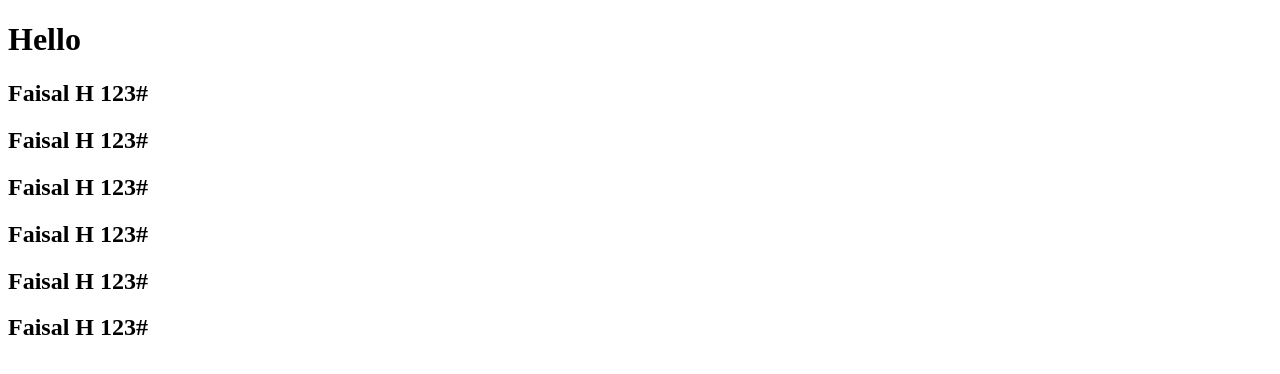
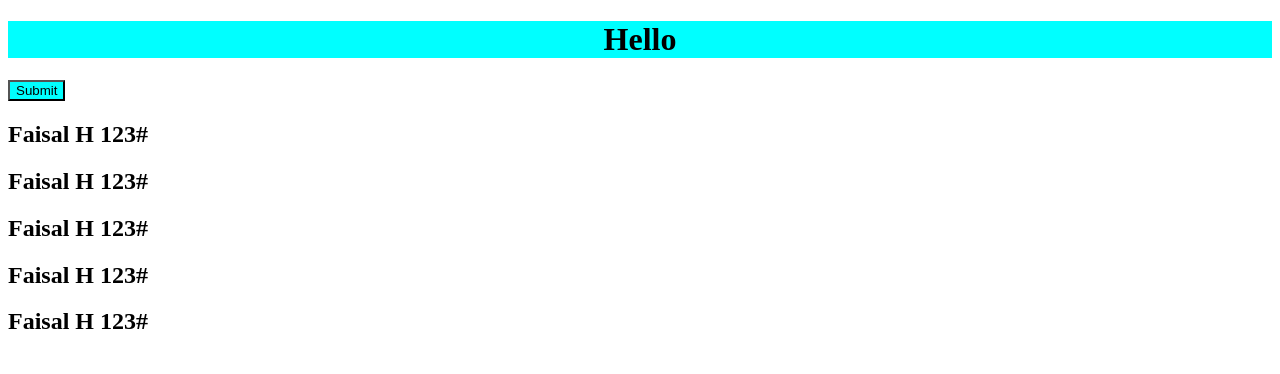
Before and after one commit to faisal-hdev/oliyo, a plain HTML site: page index.html in a window 1280 px wide. Drawn offline with Linux system fonts and the light colour scheme.

Commit message:
last commit

```diff
--- a/index.html
+++ b/index.html
@@ -1,17 +1,18 @@
 <!DOCTYPE html>
 <html lang="en">
-<head>
-    <meta charset="UTF-8">
-    <meta name="viewport" content="width=device-width, initial-scale=1.0">
+  <head>
+    <meta charset="UTF-8" />
+    <meta name="viewport" content="width=device-width, initial-scale=1.0" />
+    <link rel="stylesheet" href="style.css" />
     <title>Do the work</title>
-</head>
-<body>
+  </head>
+  <body>
     <h1>Hello</h1>
+    <button type="submit">Submit</button>
     <h2>Faisal H 123#</h2>
     <h2>Faisal H 123#</h2>
     <h2>Faisal H 123#</h2>
     <h2>Faisal H 123#</h2>
     <h2>Faisal H 123#</h2>
-    <h2>Faisal H 123#</h2>
-</body>
+  </body>
 </html>
--- /dev/null
+++ b/style.css
@@ -0,0 +1,5 @@
+h1,
+button {
+  text-align: center;
+  background-color: aqua;
+}
```
Also changed, not shown: script.js (added).
